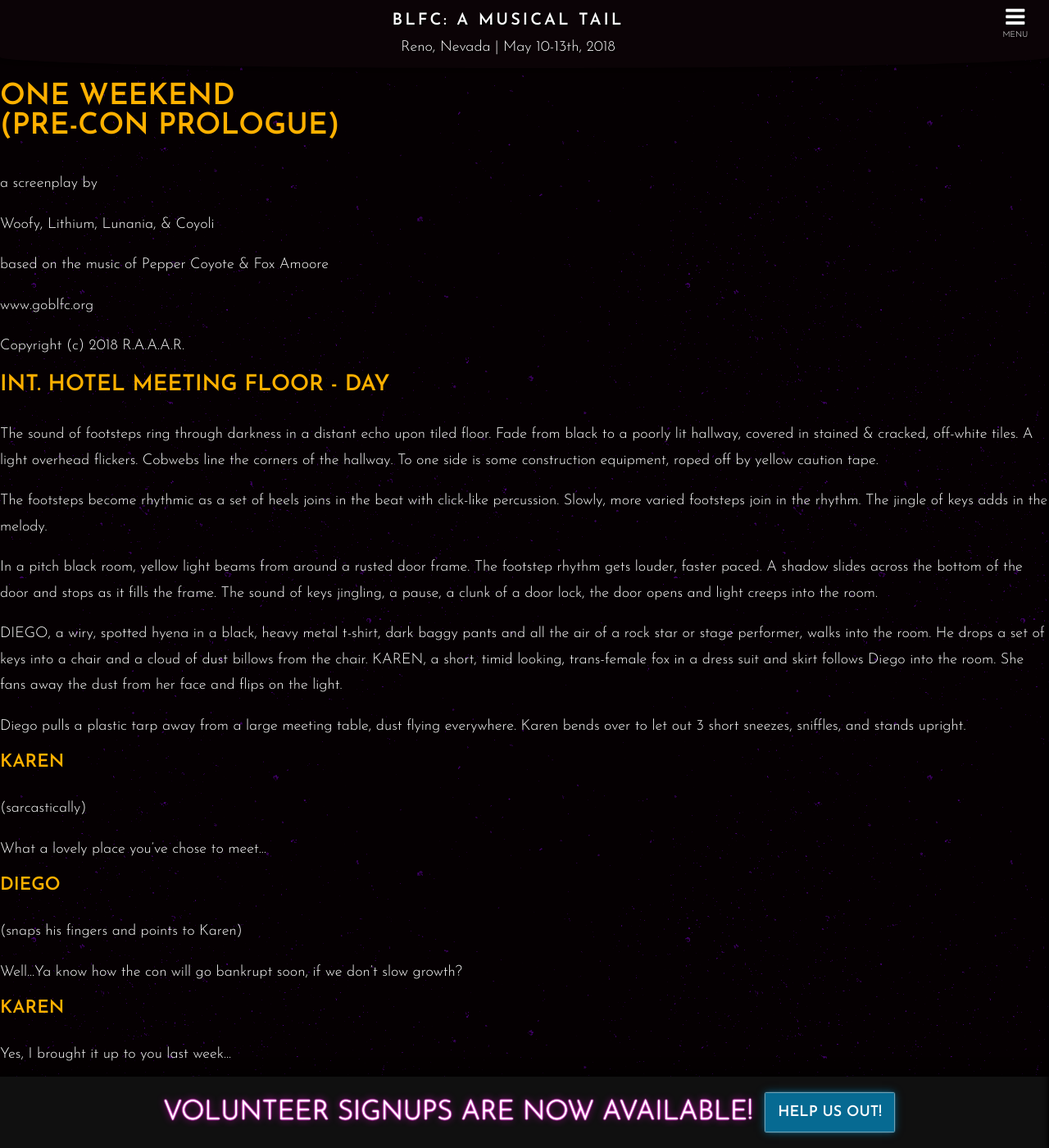
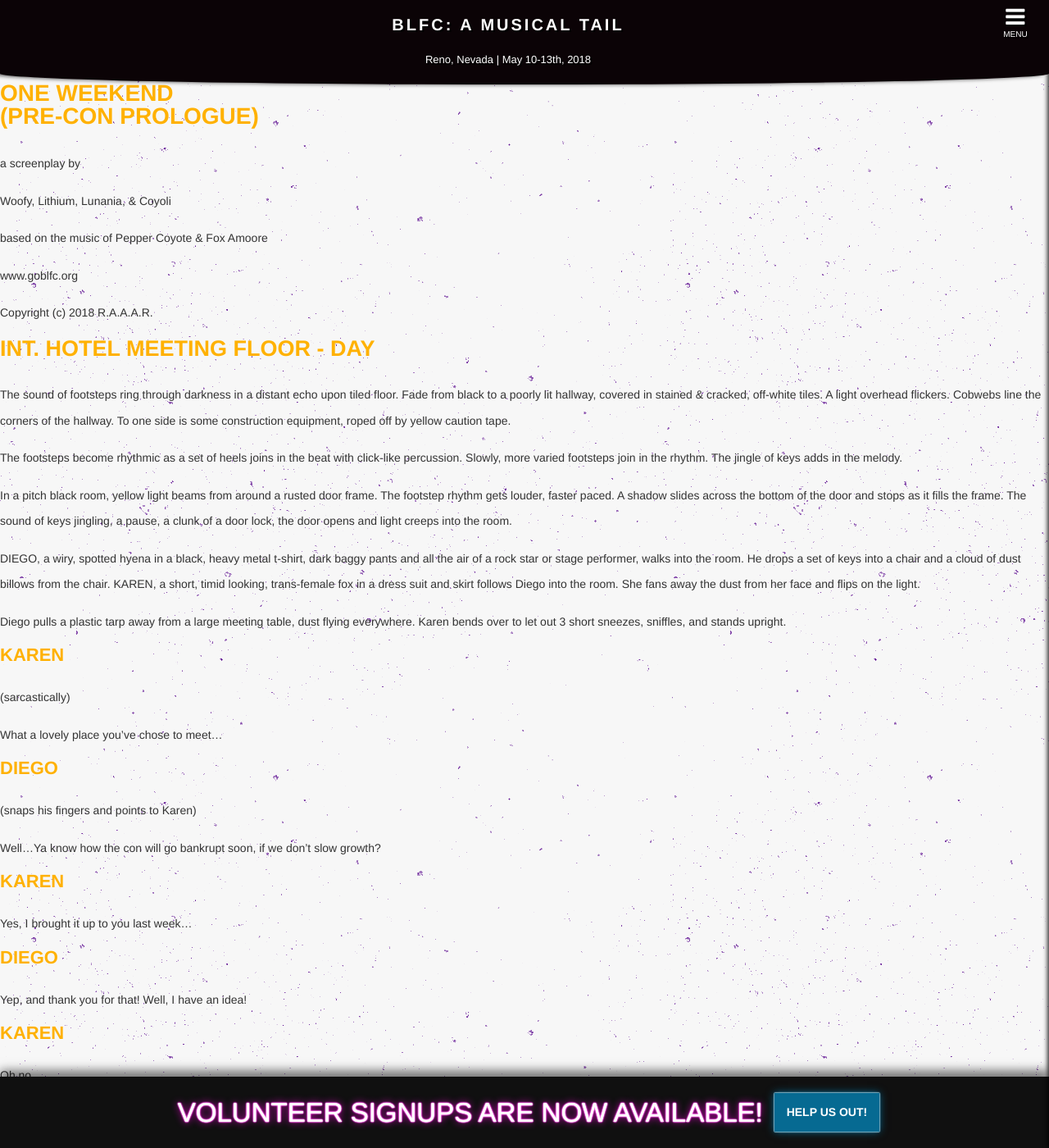
Before and after one commit to blfcweb/biggestlittlefc.github.io, a Jekyll site: the page built from theme/story-00.md, in a window 1280 px wide and 1400 px high. Shown: the whole window at 82% size. Built offline with Jekyll 4.4.1, drawn with Linux system fonts in a browser that asks for light colours.

Commit message:
connect screenplay.css

```diff
--- a/theme/story-00.md
+++ b/theme/story-00.md
@@ -4,6 +4,7 @@ status: LIVE
 layout: empty
 ---
 {::options parse_block_html="true" /}
+<link href="/assets/theme/screenplay.css" media="all" rel="stylesheet">
 <div id="script" class="us-letter dpi100">
 <div class="page title-page">
 <h1>
```
Also changed, not shown: assets/theme/screenplay.css (renamed from assets/screenplay.css).
